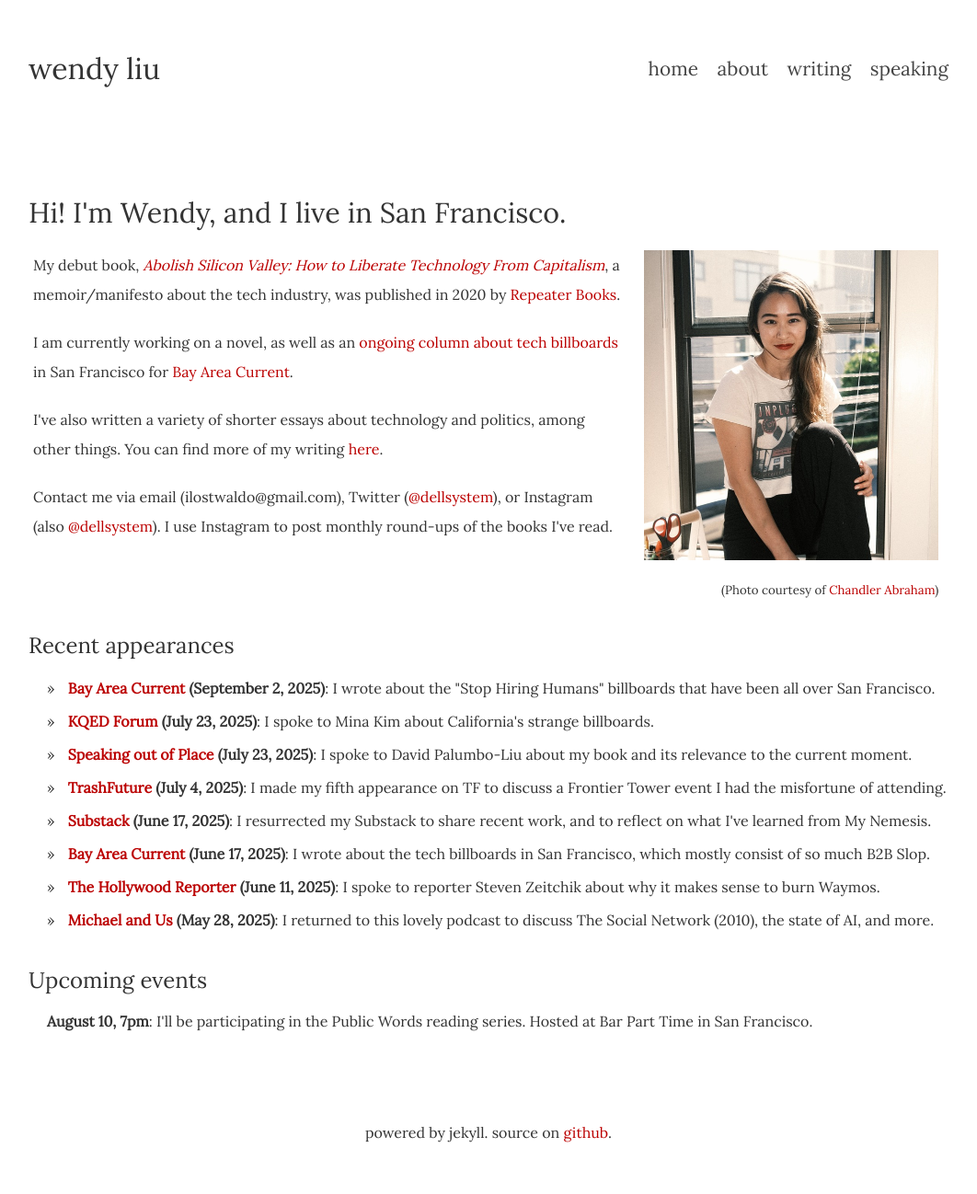
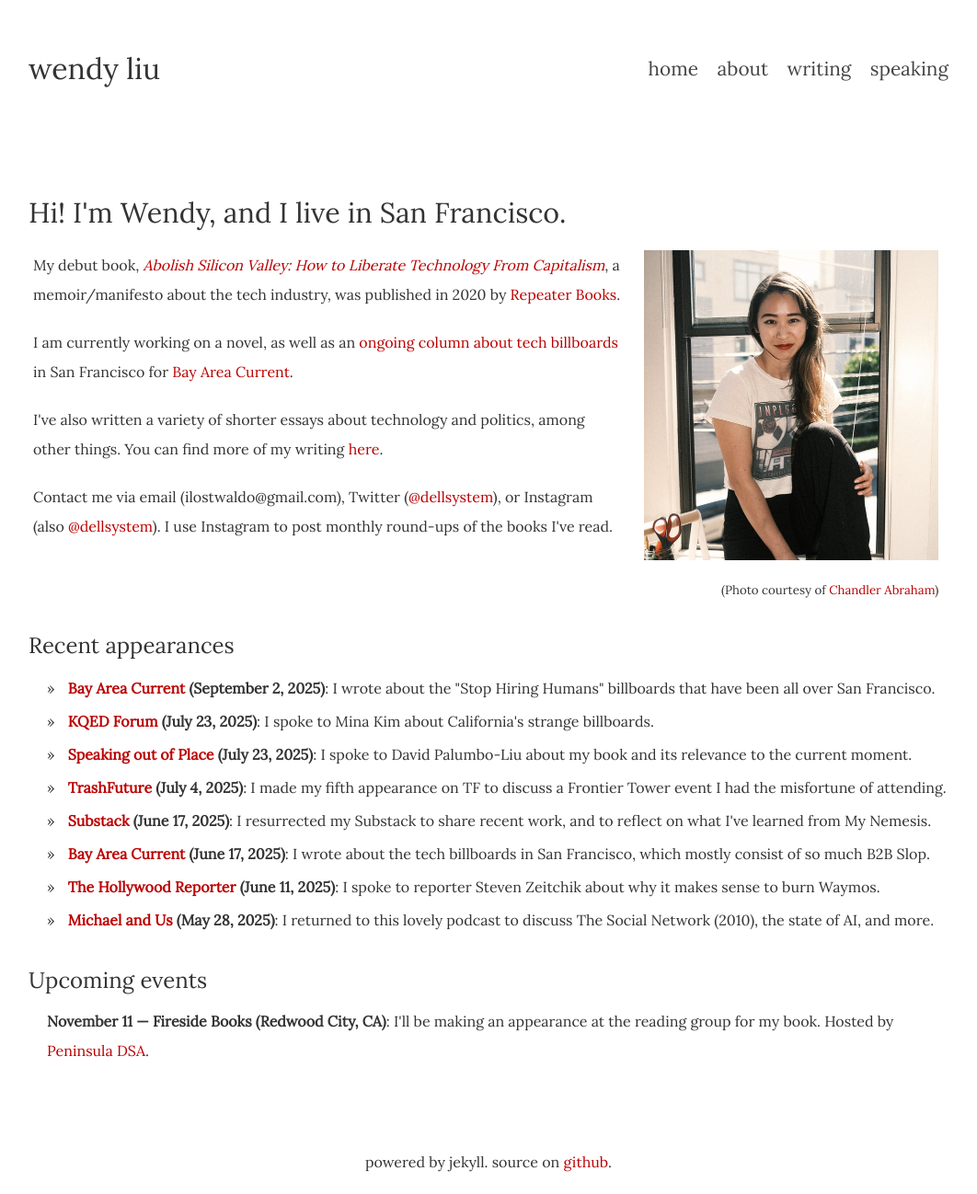
Before and after one commit to dellsystem/dellsystem.github.io, a Jekyll site: the page built from index.html, in a window 1280 px wide. Shown: the whole page at 92% size, without its empty margins (109-1171 px from the left). Built offline with Jekyll 4.4.1, drawn with Linux system fonts in a browser that asks for light colours; before the commit the page ends 1266 px from its top, so only the background shows below that.

Commit message:
Update upcoming events

```diff
--- a/_includes/upcoming.html
+++ b/_includes/upcoming.html
@@ -1,2 +1,2 @@
-<ul><strong>August 10, 7pm</strong>: I'll be participating in the Public Words reading series. Hosted at Bar Part Time in San Francisco.</li>
+<ul><strong>November 11 &mdash; Fireside Books (Redwood City, CA)</strong>: I'll be making an appearance at the reading group for my book. Hosted by <a href="https://peninsuladsa.org/political-reading/">Peninsula DSA</a>.</li>
 </ul>
```
